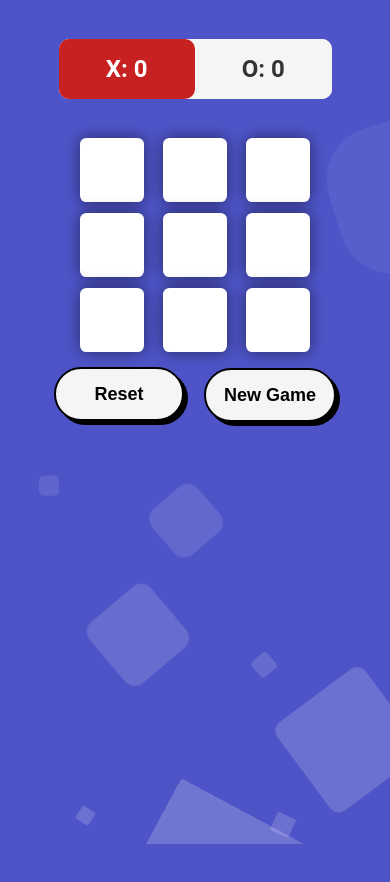
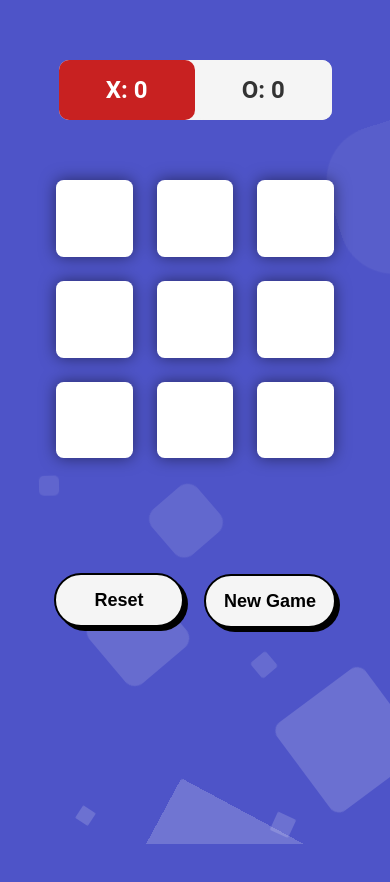
Before and after one commit to Taoo111/tic-tac-toe, a React (Create React App) app: page / in a window 390 px wide. Shown: the top 882 px of the page. Built offline with nearby package versions, Linux system fonts and the light colour scheme.

Commit message:
Worked on responsiveness of board and squares

```diff
--- a/src/components/Board.css
+++ b/src/components/Board.css
@@ -1,7 +1,17 @@
 .board{
     display: grid;
-    grid-template-columns: repeat(3, 4.5rem);
-    grid-gap: 0.7rem;
+    grid-template: repeat(3, 1fr) / repeat(3, 1fr);
+    grid-gap: 1.5rem;
+    max-width: 200px;
     place-items: center;
     justify-content: center;
+    margin: 0 auto;
+    margin-bottom: 40px;
 }
+
+@media (max-width: 550px) {
+    .board{
+        margin-top: 50px;
+        margin-bottom: 100px;
+    }
+  }
--- a/src/components/ScoreBoard.css
+++ b/src/components/ScoreBoard.css
@@ -11,7 +11,7 @@
     font-family: 'Roboto', sans-serif;
     font-size: 1.5rem;
     font-weight: 300;
-    margin: 10% auto;
+    margin: 60px auto;
     border-radius: 10px;
 }
 
--- a/src/components/Square.css
+++ b/src/components/Square.css
@@ -3,8 +3,8 @@
   border: none;
   border-radius: 10%;
   filter: drop-shadow(0 0 0.5rem rgba(0, 0, 0, 0.5));
-  width: 4rem;
-  height: 4rem;
+  width: 6rem;
+  height: 6rem;
   text-align: center;
   font-size: 3.2rem;
   cursor: pointer;
@@ -24,3 +24,10 @@
 .o{
     color: #0D0CB5;
 }
+
+@media (max-width: 550px) {
+    .square {
+        width: 4.8rem;
+        height: 4.8rem;
+      }
+  }
```
